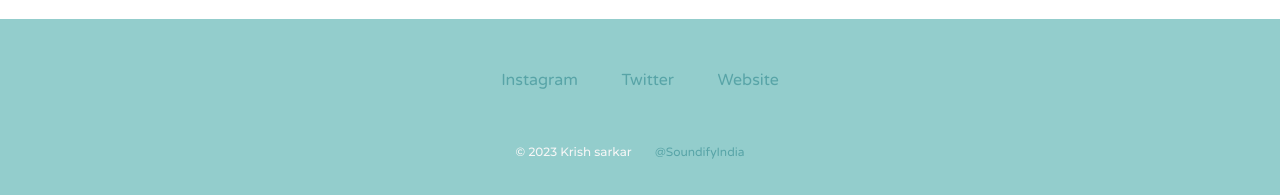
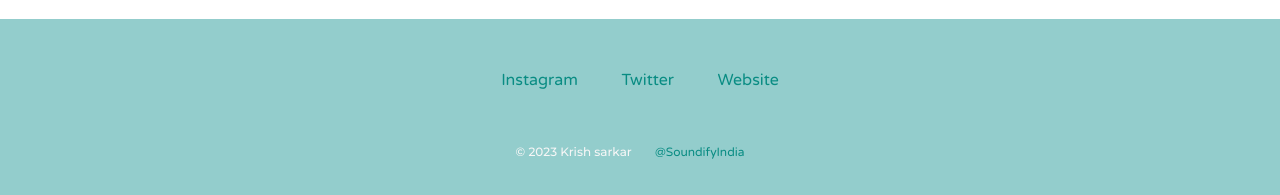
Before and after one commit to ruizxzx/Portfolio, a plain HTML site: page index.html in a window 1280 px wide. Shown: the part 3434-3629 px from the top of the page. Drawn offline with Linux system fonts and the light colour scheme; a web font is replaced by a local one.

Commit message:
Update styles.css

```diff
--- a/styles.css
+++ b/styles.css
@@ -197,13 +197,12 @@ hr {
   }
 
   a {
-    color: #58a4a7;
+    color: #098c83;
     font-family: 'Varela Round', sans-serif;
     font-size: normal;
     text-decoration-line: none;
-    margin: 10px 20px;
-
-  }
+      margin: 10px 20px;
+}
   a:hover {
     color: #ffffff;
   }
```
